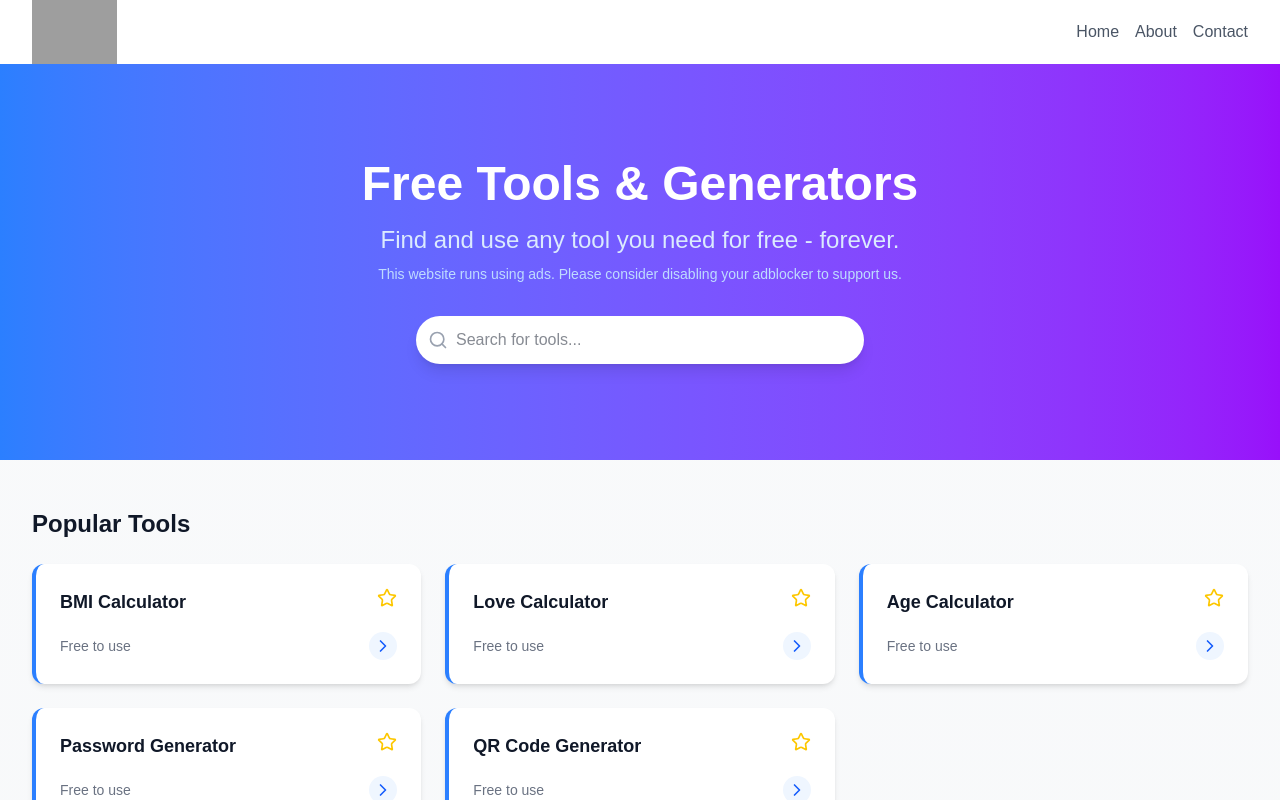
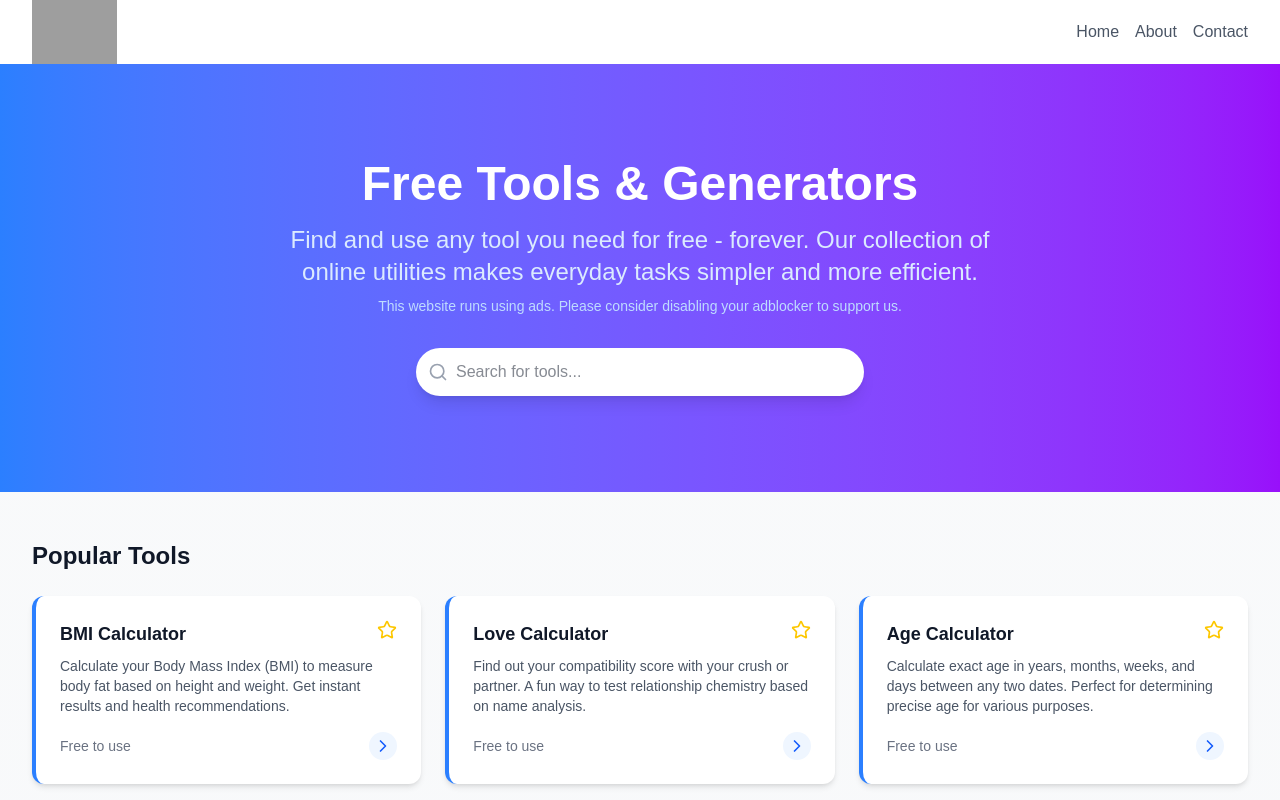
Before and after one commit to semitha-dev/leaflearning, a Next.js app in the folder learlearning/: page / in a window 1280 px wide. Shown: the top 800 px of the page. Built offline with nearby package versions, Linux system fonts and the light colour scheme; grey boxes are pictures that could not be loaded.

Commit message:
final v5

```diff
--- a/learlearning/app/page.tsx
+++ b/learlearning/app/page.tsx
@@ -9,6 +9,7 @@ interface Tool {
   title: string;
   href: string;
   popular: boolean;
+  description: string; // Added description field
 }
 
 interface GroupedTools {
@@ -21,24 +22,114 @@ export default function Home() {
   const [allTools, setAllTools] = useState<Tool[]>([]);
 
   const tools: Tool[] = [
-    { title: "BMI Calculator", href: "/tools/bmi", popular: true },
-    { title: "Love Calculator", href: "/tools/love", popular: true },
-    { title: "Age Calculator", href: "/tools/age", popular: true },
-    { title: "Random Name Generator", href: "/tools/name", popular: false },
-    { title: "Password Generator", href: "/tools/password", popular: true },
-    { title: "QR Code Generator", href: "/tools/qrcode", popular: true },
-    { title: "Unit Converter", href: "/tools/unit-converter", popular: false },
-    { title: "Text to Speech", href: "/tools/text-to-speech", popular: false },
-    { title: "Color Picker", href: "/tools/color-picker", popular: false },
-    { title: "Word Counter", href: "/tools/word-counter", popular: false },
-    { title: "Text Case Converter", href: "/tools/text-case-converter", popular: false },
-    { title: "Markdown Previewer", href: "/tools/markdown-previewer", popular: false },
-    { title: "Todo List", href: "/tools/list", popular: false },
-    { title: "IP Address Finder", href: "/tools/ip-finder", popular: false },
-    { title: "JSON Formatter", href: "/tools/json-formatter", popular: false },
-    { title: "Lorem Ipsum Generator", href: "/tools/lorem-ipsum", popular: false },
-    { title: "Epoch Time Converter", href: "/tools/epoch-converter", popular: false },
-    { title: "Online Stopwatch", href: "/tools/stopwatch", popular: false },
+    {
+      title: "BMI Calculator",
+      href: "/tools/bmi",
+      popular: true,
+      description: "Calculate your Body Mass Index (BMI) to measure body fat based on height and weight. Get instant results and health recommendations."
+    },
+    {
+      title: "Love Calculator",
+      href: "/tools/love",
+      popular: true,
+      description: "Find out your compatibility score with your crush or partner. A fun way to test relationship chemistry based on name analysis."
+    },
+    {
+      title: "Age Calculator",
+      href: "/tools/age",
+      popular: true,
+      description: "Calculate exact age in years, months, weeks, and days between any two dates. Perfect for determining precise age for various purposes."
+    },
+    {
+      title: "Random Name Generator",
+      href: "/tools/name",
+      popular: false,
+      description: "Generate random names for characters, babies, or usernames. Choose from different ethnicities, genders, and styles."
+    },
+    {
+      title: "Password Generator",
+      href: "/tools/password",
+      popular: true,
+      description: "Create strong, secure passwords with customizable length and character types. Enhance your online security with uncrackable passwords."
+    },
+    {
+      title: "QR Code Generator",
+      href: "/tools/qrcode",
+      popular: true,
+      description: "Convert URLs, text, or contact information into QR codes. Downloadable in high-quality formats for print or digital use."
+    },
+    {
+      title: "Unit Converter",
+      href: "/tools/unit-converter",
+      popular: false,
+      description: "Convert between different units of measurement including length, weight, volume, temperature, and more with precision and ease."
+    },
+    {
+      title: "Text to Speech",
+      href: "/tools/text-to-speech",
+      popular: false,
+      description: "Transform written text into natural-sounding speech. Choose from multiple voices and languages for accessible content creation."
+    },
+    {
+      title: "Color Picker",
+      href: "/tools/color-picker",
+      popular: false,
+      description: "Select, save, and explore colors with our intuitive color picker. Get HEX, RGB, HSL values and generate complementary color palettes."
+    },
+    {
+      title: "Word Counter",
+      href: "/tools/word-counter",
+      popular: false,
+      description: "Count words, characters, sentences, and paragraphs in your text. Ideal for writers monitoring content length requirements."
+    },
+    {
+      title: "Text Case Converter",
+      href: "/tools/text-case-converter",
+      popular: false,
+      description: "Convert text between uppercase, lowercase, title case, sentence case, and more with a single click. Perfect for formatting needs."
+    },
+    {
+      title: "Markdown Previewer",
+      href: "/tools/markdown-previewer",
+      popular: false,
+      description: "Write markdown with instant preview. See how your formatting will appear before publishing on platforms like GitHub or Reddit."
+    },
+    {
+      title: "Todo List",
+      href: "/tools/list",
+      popular: false,
+      description: "Organize your tasks with our simple yet powerful todo list tool. Set priorities, deadlines, and track your productivity."
+    },
+    {
+      title: "IP Address Finder",
+      href: "/tools/ip-finder",
+      popular: false,
+      description: "Discover your current IP address and get detailed information about your connection including location and service provider."
+    },
+    {
+      title: "JSON Formatter",
+      href: "/tools/json-formatter",
+      popular: false,
+      description: "Format, validate, and beautify JSON data for easier reading and debugging. Essential for developers working with JSON structures."
+    },
+    {
+      title: "Lorem Ipsum Generator",
+      href: "/tools/lorem-ipsum",
+      popular: false,
+      description: "Generate placeholder text for design mockups and layouts. Customize length, start with 'Lorem ipsum' or use random text."
+    },
+    {
+      title: "Epoch Time Converter",
+      href: "/tools/epoch-converter",
+      popular: false,
+      description: "Convert Unix timestamp to human-readable date and time formats. Essential for developers working with time-based functions."
+    },
+    {
+      title: "Online Stopwatch",
+      href: "/tools/stopwatch",
+      popular: false,
+      description: "Accurate stopwatch and timer with lap functionality. Perfect for timing workouts, cooking, presentations, or any timed activity."
+    },
   ];
 
   useEffect(() => {
@@ -47,7 +138,8 @@ export default function Home() {
   }, []);
 
   const filteredTools = tools.filter(tool =>
-    tool.title.toLowerCase().includes(searchTerm.toLowerCase())
+    tool.title.toLowerCase().includes(searchTerm.toLowerCase()) ||
+    tool.description.toLowerCase().includes(searchTerm.toLowerCase()) // Also search in descriptions
   );
 
   const handleInputChange = (event: React.ChangeEvent<HTMLInputElement>) => {
@@ -80,8 +172,7 @@ export default function Home() {
               </Link>
             </div>
             <div className="flex items-center space-x-4">
-            <Link href="/" className="text-gray-600 hover:text-gray-900">Home</Link>
-
+              <Link href="/" className="text-gray-600 hover:text-gray-900">Home</Link>
               <Link href="/about" className="text-gray-600 hover:text-gray-900">About</Link>
               <Link href="/contact" className="text-gray-600 hover:text-gray-900">Contact</Link>
             </div>
@@ -95,7 +186,7 @@ export default function Home() {
           <div className="text-center">
             <h1 className="text-4xl md:text-5xl font-bold mb-4">Free Tools & Generators</h1>
             <p className="text-xl md:text-2xl text-blue-100 max-w-3xl mx-auto">
-              Find and use any tool you need for free - forever.
+              Find and use any tool you need for free - forever. Our collection of online utilities makes everyday tasks simpler and more efficient.
               <span className="block mt-2 text-sm text-blue-200">
                 This website runs using ads. Please consider disabling your adblocker to support us.
               </span>
@@ -126,7 +217,7 @@ export default function Home() {
           <h2 className="text-2xl font-bold text-gray-900 mb-6">Popular Tools</h2>
           <div className="grid grid-cols-1 sm:grid-cols-2 lg:grid-cols-3 gap-6">
             {featuredTools.map((tool, index) => (
-              <ToolCard key={index} title={tool.title} href={tool.href} featured={true} />
+              <ToolCard key={index} title={tool.title} href={tool.href} featured={true} description={tool.description} />
             ))}
           </div>
         </section>
@@ -144,7 +235,7 @@ export default function Home() {
               <h3 className="text-lg font-medium text-gray-900 mb-4 border-b border-gray-200 pb-2">{letter}</h3>
               <div className="grid grid-cols-1 sm:grid-cols-2 lg:grid-cols-3 gap-6">
                 {groupedTools[letter].map((tool, index) => (
-                  <ToolCard key={index} title={tool.title} href={tool.href} featured={false} />
+                  <ToolCard key={index} title={tool.title} href={tool.href} featured={false} description={tool.description} />
                 ))}
               </div>
             </div>
@@ -156,6 +247,27 @@ export default function Home() {
         )}
       </section>
 
+      {/* About Our Tools Section - New addition */}
+      <section className="bg-white py-12">
+        <div className="max-w-7xl mx-auto px-4 sm:px-6 lg:px-8">
+          <h2 className="text-2xl font-bold text-gray-900 mb-6 text-center">Why Use Our Tools?</h2>
+          <div className="grid grid-cols-1 md:grid-cols-3 gap-8">
+            <div className="bg-blue-50 p-6 rounded-lg">
+              <h3 className="text-lg font-semibold text-blue-700 mb-3">100% Free</h3>
+              <p className="text-gray-700">All our tools are completely free to use with no hidden fees or premium features. We believe essential tools should be accessible to everyone.</p>
+            </div>
+            <div className="bg-purple-50 p-6 rounded-lg">
+              <h3 className="text-lg font-semibold text-purple-700 mb-3">Privacy Focused</h3>
+              <p className="text-gray-700">We prioritize your privacy and security. Our tools process data in your browser whenever possible, with no data storage or tracking beyond what's necessary.</p>
+            </div>
+            <div className="bg-green-50 p-6 rounded-lg">
+              <h3 className="text-lg font-semibold text-green-700 mb-3">Constantly Updated</h3>
+              <p className="text-gray-700">We regularly add new tools and improve existing ones based on user feedback. Our goal is to create the most comprehensive collection of free utilities.</p>
+            </div>
+          </div>
+        </div>
+      </section>
+
       {/* Footer */}
       <footer className="bg-gray-800 text-white">
         <div className="max-w-7xl mx-auto px-4 sm:px-6 lg:px-8 py-12">
@@ -163,7 +275,7 @@ export default function Home() {
             <div>
               <h3 className="text-lg font-medium mb-4">About Us</h3>
               <p className="text-gray-400">
-                We provide free online tools to help you with everyday tasks.
+                We provide free online tools to help you with everyday tasks. Our mission is to simplify digital life with accessible, easy-to-use utilities for everyone.
               </p>
             </div>
             <div>
@@ -182,6 +294,9 @@ export default function Home() {
                 <a href="#" className="text-gray-400 hover:text-white">Facebook</a>
                 <a href="#" className="text-gray-400 hover:text-white">Instagram</a>
               </div>
+              <p className="mt-4 text-gray-400">
+                Have suggestions for new tools? We'd love to hear from you! Reach out on social media or through our contact form.
+              </p>
             </div>
           </div>
           <div className="border-t border-gray-700 mt-8 pt-8 text-center">
@@ -193,14 +308,15 @@ export default function Home() {
   );
 }
 
-// Enhanced Tool Card Component with proper TypeScript definitions
+// Enhanced Tool Card Component with proper TypeScript definitions and description
 interface ToolCardProps {
   title: string;
   href: string;
   featured: boolean;
+  description: string; // Added description parameter
 }
 
-function ToolCard({ title, href, featured }: ToolCardProps) {
+function ToolCard({ title, href, featured, description }: ToolCardProps) {
   return (
     <Link href={href}>
       <div className={`bg-white rounded-xl shadow-md hover:shadow-xl transition-all duration-300 overflow-hidden ${featured ? 'border-l-4 border-blue-500' : ''}`}>
@@ -209,6 +325,8 @@ function ToolCard({ title, href, featured }: ToolCardProps) {
             <h3 className="text-lg font-semibold text-gray-900">{title}</h3>
             {featured && <Star className="h-5 w-5 text-yellow-400" />}
           </div>
+          {/* Added description paragraph */}
+          <p className="mt-2 text-sm text-gray-600 line-clamp-3">{description}</p>
           <div className="mt-4 flex items-center justify-between">
             <p className="text-sm text-gray-500">Free to use</p>
             <div className="bg-blue-50 text-blue-600 rounded-full p-1">
```
